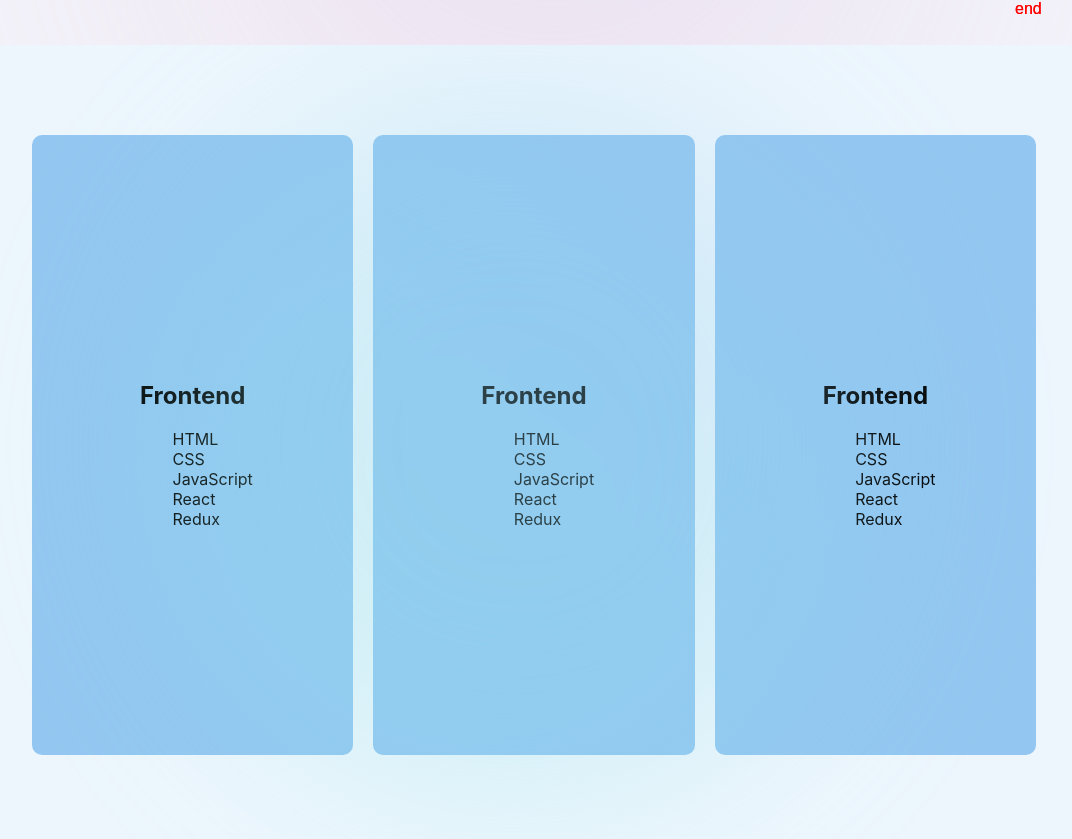
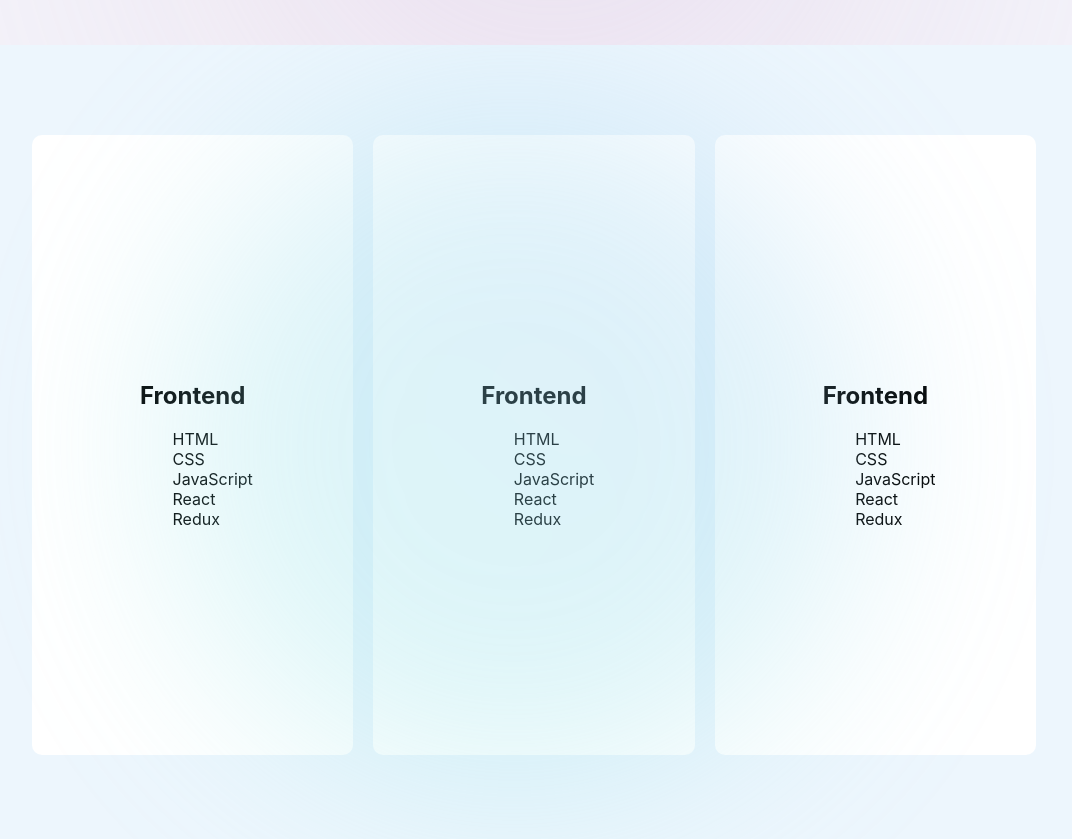
Before and after one commit to clodaghsmurphy/Portfolio, a React (Create React App) app in the folder my-ts-react-app/: page / in a window 1280 px wide. Shown: the part 755-1594 px from the top of the page, without its empty margins (126-1198 px from the left). Built offline with nearby package versions, Linux system fonts and the light colour scheme.

Commit message:
modified end of anmiation

```diff
--- a/my-ts-react-app/src/css/Home.css
+++ b/my-ts-react-app/src/css/Home.css
@@ -121,7 +121,7 @@
       flex-direction: column;
       justify-content: center;
       align-items: center;
-      background: #93C7F1;
+      background: #fff;
       border-radius: 10px;
       padding: 20px;
       height: auto;
--- a/my-ts-react-app/src/pages/Home.tsx
+++ b/my-ts-react-app/src/pages/Home.tsx
@@ -42,8 +42,7 @@ function Home() {
             scrollTrigger: {
                 trigger: pinkBall,
                 start: "center center",
-                end: "bottom center",
-                markers: true,
+                end: "bottom top",
                 scrub: true,
             },
         });
--- a/my-ts-react-app/src/sass/Home.scss
+++ b/my-ts-react-app/src/sass/Home.scss
@@ -142,7 +142,7 @@
             flex-direction: column;
             justify-content: center;
             align-items: center;
-            background: $blue;
+            background: #fff;
             border-radius: 10px;
             padding: 20px;
             height: auto;
```
